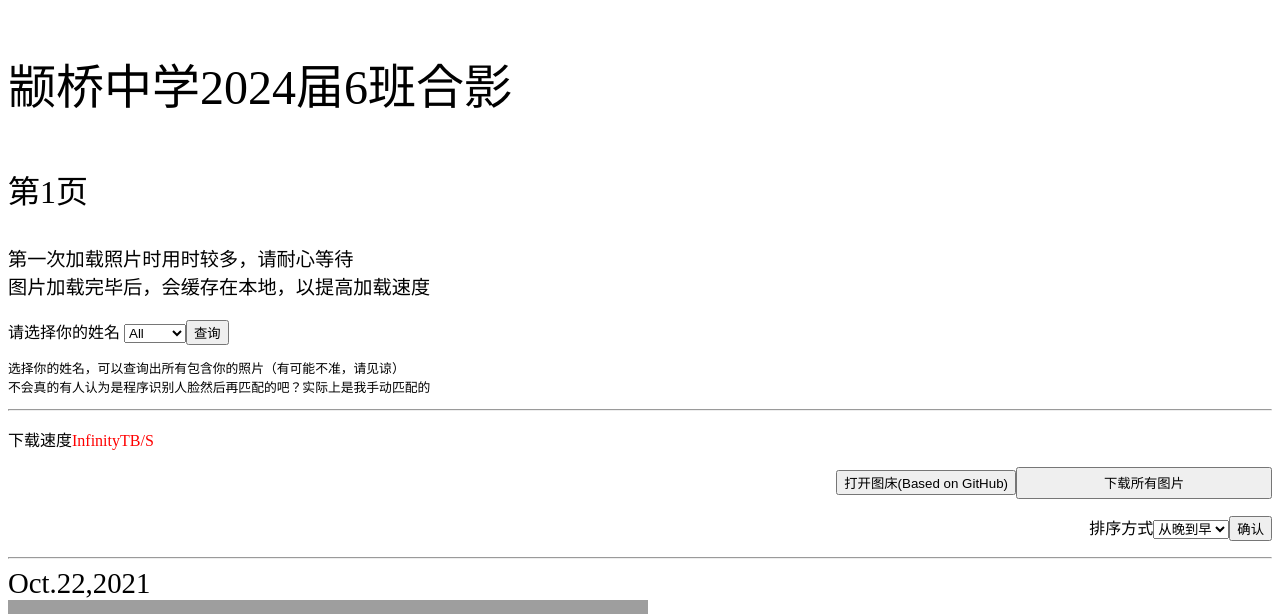
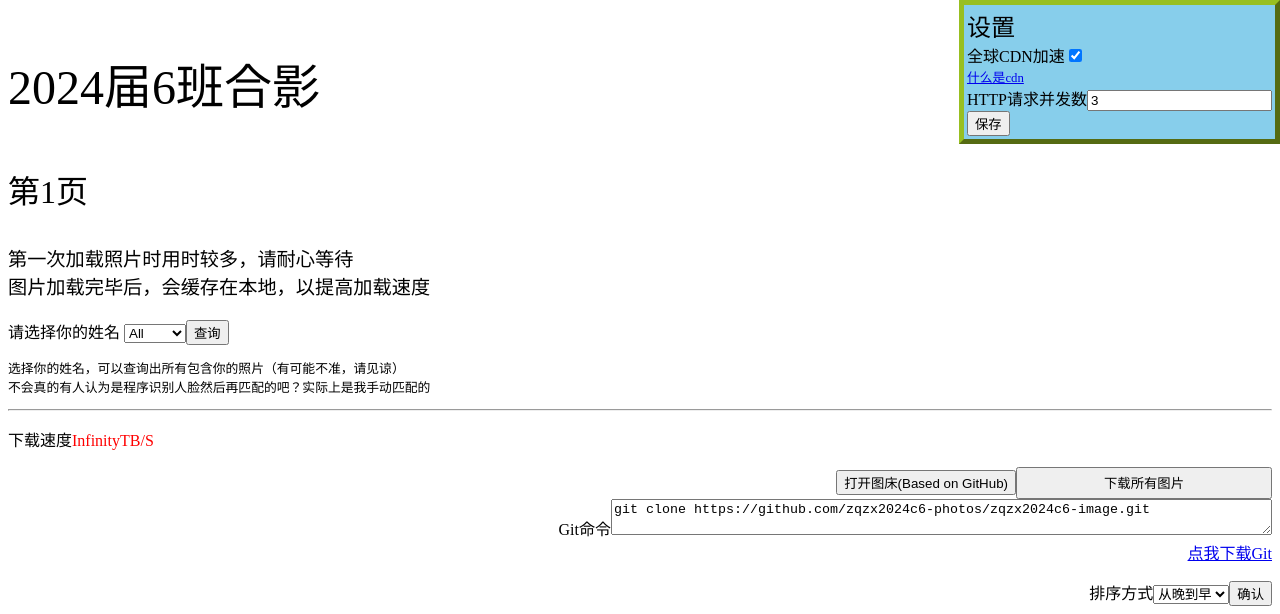
Before and after one commit to zqzx2024c6-photos/zqzx2024c6-photos.github.io, a plain HTML site: page index.html in a window 1280 px wide. Shown: the top 614 px of the page. Drawn offline with Linux system fonts and the light colour scheme; no server answers; grey boxes are pictures that could not be loaded.

Commit message:
Update index.html

```diff
--- a/index.html
+++ b/index.html
@@ -9,12 +9,13 @@ Photos-Lib-STL
 <meta http-equiv="charset" content="utf-8">
 <meta http-equiv="Content-Type" content="text/html; charset=utf-8" />
 <meta http-equiv="expires" content="31 Dec 2008">
-<title>颛桥中学2024届6班合影</title>
+<title>{{ page_title }}</title>
 <script src=JavaScript/fillTemplate.js></script>
-  <script src=JavaScript/photos-js/ProcessImage.js></script>
+<script src=JavaScript/photos-js/ProcessImage.js></script>
 <script src=config/photos.js></script><!-- 模板 初始化 -->
 <script src=JavaScript/photos-js/LoadImage.js></script>
 <script src=JavaScript/photos-js/Page.js></script>
+
 <script src=JavaScript/ParseURLArgvment.js></script>
 
 
@@ -24,17 +25,17 @@ Photos-Lib-STL
 <noscript>
 <p style='font-size:5em;color:red'>您的浏览器不支持JavaScript，请更换浏览器</p>
 </noscript>
-<p style='font-size:3em'>颛桥中学2024届6班合影</p>
+<p style='font-size:3em'>{{ top_letters }}</p>
 <p style='font-size:2em' id=page_num></p>
 <p style='font-size:1.2em'>第一次加载照片时用时较多，请耐心等待<br>图片加载完毕后，会缓存在本地，以提高加载速度</p>
 请选择你的姓名 <select id=query_value>{{ query_html_element }}</select><input type=button onclick=javascript:Query_JSON(); value=查询>
 <p style='font-size:0.8em'>选择你的姓名，可以查询出所有包含你的照片（有可能不准，请见谅）<br>不会真的有人认为是程序识别人脸然后再匹配的吧？实际上是我手动匹配的</p>
 <hr>
-<p style='font-size:1em' id=p.DownloadSpeed>下载速度<font color=red><span id=p.DownloadSpeed.SonNode.JavaScript.Write.Node1></span></font><p style='font-size:1em;text-align:right' id=download_image>{{ open_image_base }}<input type=button value=下载所有图片 onclick=javascript:download_image(); style='width:256px;height:32px'></p><p style='font-size:1em;text-align:right' id=set_sort_method>排序方式<select id=sort_method><option value=later>从晚到早</option><option value=earlier>从早到晚</option></select><input type=button value=确认 onclick=javascript:edit_sort_method();></p></p>
+<p style='font-size:1em' id=p.DownloadSpeed>下载速度<font color=red><span id=p.DownloadSpeed.SonNode.JavaScript.Write.Node1></span></font><p style='font-size:1em;text-align:right' id=download_image>{{ open_image_base }}<input type=button value=下载所有图片 onclick=javascript:download_image(); style='width:256px;height:32px'><br>Git命令<textarea cols=80>git clone https://github.com/zqzx2024c6-photos/zqzx2024c6-image.git</textarea><br><a href=https://git-scm.com/ target=_blank>点我下载Git</a></p><p style='font-size:1em;text-align:right' id=set_sort_method>排序方式<select id=sort_method><option value=later>从晚到早</option><option value=earlier>从早到晚</option></select><input type=button value=确认 onclick=javascript:edit_sort_method();></p></p>
 <hr>
 <div id=images>
 </div>
-<div style='position:fixed;top:0%;right:0%;color:black;background:skyblue;border: 5px outset #98bf21;padding:3px;display:none' id=settings></div>
+<div style='position:fixed;top:0%;right:0%;color:black;background:skyblue;border: 5px outset #98bf21;padding:3px' id=settings></div>
 <div style='position:fixed;bottom:0%;width:100%;color:black;background:skyblue;border: 5px outset #98bf21;padding:3px;text-align:center;' id=tool><input type=button id=back_button value=上一页 onclick=javascript:back_page();>   第<span id=page_num2></span>页   <input type=button id=next_button value=下一页 onclick=javascript:next_page();></div>
 </div>
 
```
